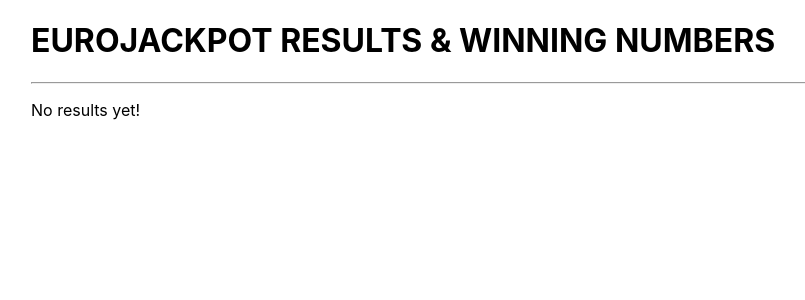
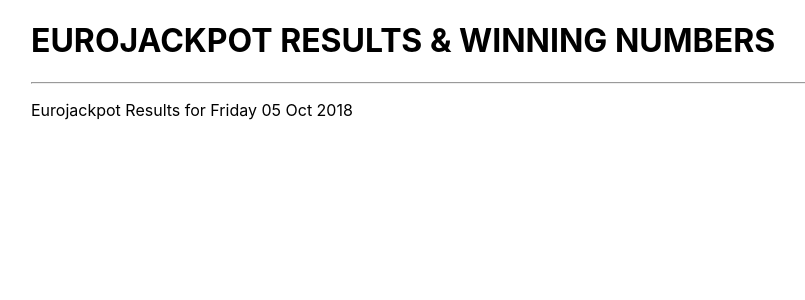
Before and after one commit to mgascam/mg-lo-land, a React (Create React App) app: page / in a window 1280 px wide. Shown: the top 300 px of the page, without its empty margins (159-964 px from the left). Built offline with nearby package versions, Linux system fonts and the light colour scheme.

Commit message:
Latest results title

```diff
--- a/package.json
+++ b/package.json
@@ -3,6 +3,7 @@
   "version": "0.1.0",
   "private": true,
   "dependencies": {
+    "moment": "^2.22.2",
     "react": "^16.5.2",
     "react-dom": "^16.5.2",
     "react-scripts": "2.0.4"
--- a/src/components/EuroJackpotResults.js
+++ b/src/components/EuroJackpotResults.js
@@ -1,5 +1,6 @@
 import React, { Component } from 'react';
 import LatestResults from './LatestResults';
+import results from '../results.json';
 
 class EuroJackpotResults extends Component {
     constructor(props) {
@@ -9,9 +10,14 @@
             results: null
         };
     }
+    componentDidMount() {
+        this.setState({
+            results
+        })
+    }
     render() {
         return (
-            <LatestResults results={this.state.result} />
+            <LatestResults results={this.state.results} />
         );
     }
 
--- a/src/components/LatestResults.js
+++ b/src/components/LatestResults.js
@@ -1,7 +1,17 @@
 import React from 'react';
+import moment from 'moment';
 
-export default (props) => {
-    if(!props.results) {
+export default ({results}) => {
+    if(!results) {
         return <p>No results yet!</p>
+    } else {
+        const { day, month, year} = results.last.date;
+        const date = new Date(year, (month - 1), day,);
+        const dateWrapper = moment(date);
+        return (
+            <p>
+                <span>Eurojackpot</span> Results for {`${dateWrapper.format('dddd DD MMM YYYY')}`}
+            </p>
+        );
     }
 };
--- /dev/null
+++ b/src/results.json
@@ -0,0 +1,112 @@
+{
+	"last": {
+		"nr": 342,
+		"currency": "EUR",
+		"date": {
+			"full": "Die Lottozahlen vom Freitag, den 05.10.2018",
+			"day": 5,
+			"month": 10,
+			"year": 2018,
+			"hour": 21,
+			"minute": 0,
+			"dayOfWeek": "Freitag"
+		},
+		"closingDate": "05.10.2018, 19:00",
+		"lateClosingDate": "05.10.2018, 20:15",
+		"drawingDate": "05.10.2018, 21:00",
+		"numbers": [12, 15, 32, 44, 49],
+		"euroNumbers": [5, 7],
+		"jackpot": "49",
+		"marketingJackpot": "49",
+		"specialMarketingJackpot": "90",
+		"climbedSince": 5,
+		"Winners": 938712,
+		"odds": {
+			"rank0": {
+				"winners": 0,
+				"specialPrize": 0,
+				"prize": 0
+			},
+			"rank1": {
+				"winners": 0,
+				"specialPrize": 0,
+				"prize": 4900000000
+			},
+			"rank2": {
+				"winners": 4,
+				"specialPrize": 0,
+				"prize": 49331250
+			},
+			"rank3": {
+				"winners": 8,
+				"specialPrize": 0,
+				"prize": 8705510
+			},
+			"rank8": {
+				"winners": 40871,
+				"specialPrize": 0,
+				"prize": 1760
+			},
+			"rank9": {
+				"winners": 40660,
+				"specialPrize": 0,
+				"prize": 1710
+			},
+			"rank10": {
+				"winners": 64815,
+				"specialPrize": 0,
+				"prize": 1540
+			},
+			"rank4": {
+				"winners": 88,
+				"specialPrize": 0,
+				"prize": 263800
+			},
+			"rank5": {
+				"winners": 893,
+				"specialPrize": 0,
+				"prize": 23390
+			},
+			"rank6": {
+				"winners": 1493,
+				"specialPrize": 0,
+				"prize": 10880
+			},
+			"rank11": {
+				"winners": 216385,
+				"specialPrize": 0,
+				"prize": 830
+			},
+			"rank7": {
+				"winners": 2838,
+				"specialPrize": 0,
+				"prize": 4900
+			},
+			"rank12": {
+				"winners": 570657,
+				"specialPrize": 0,
+				"prize": 770
+			}
+		}
+	},
+	"next": {
+		"nr": 343,
+		"currency": "EUR",
+		"date": {
+			"full": "Die Lottozahlen vom Freitag, den 12.10.2018",
+			"day": 12,
+			"month": 10,
+			"year": 2018,
+			"hour": 21,
+			"minute": 0,
+			"dayOfWeek": "Freitag"
+		},
+		"closingDate": "12.10.2018, 19:00",
+		"lateClosingDate": "12.10.2018, 20:15",
+		"drawingDate": "12.10.2018, 21:00",
+		"jackpot": "61",
+		"marketingJackpot": "61",
+		"specialMarketingJackpot": "61",
+		"climbedSince": 6
+	}
+}
```
Also changed, not shown: 1 other file (tests, documents, lock files or other folders).
